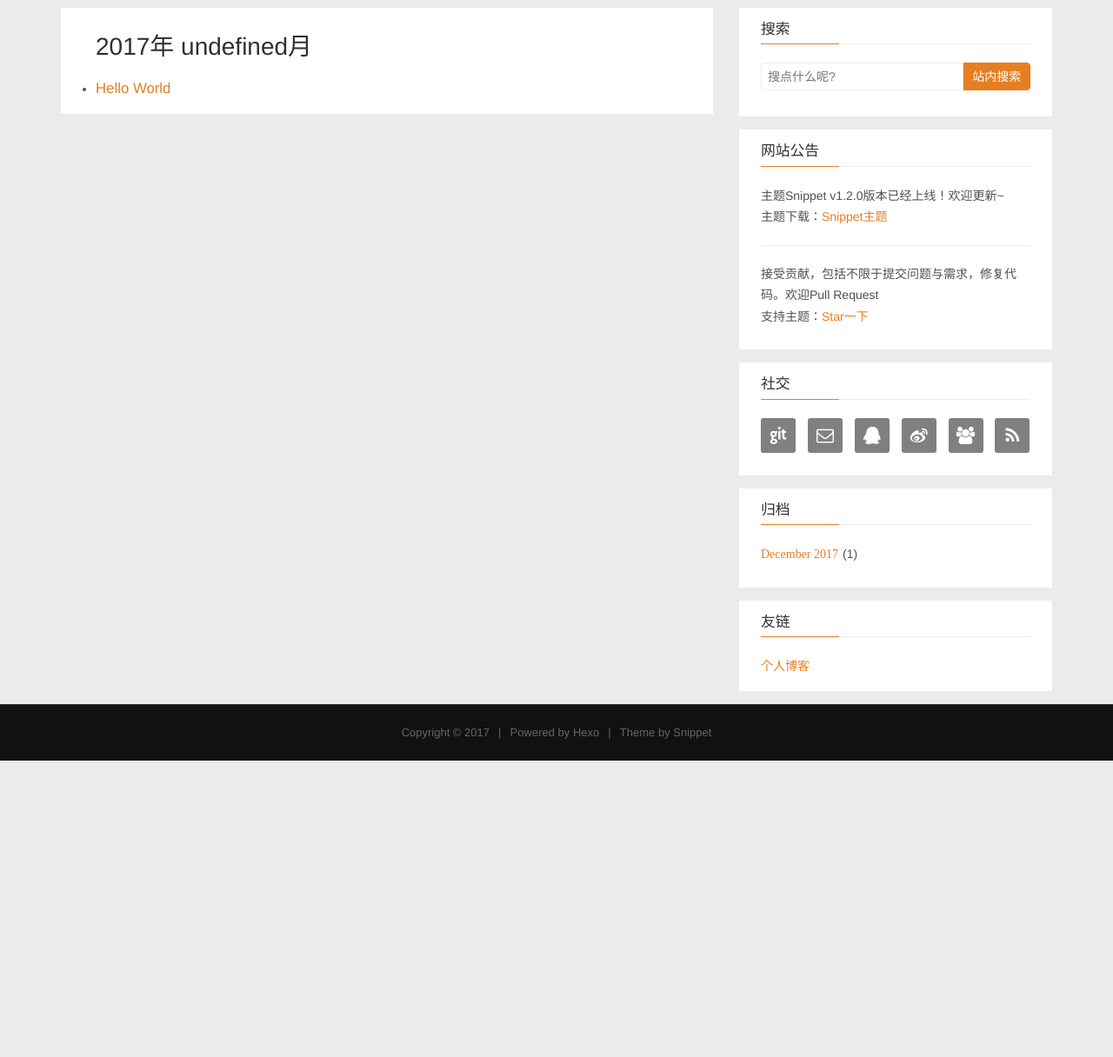
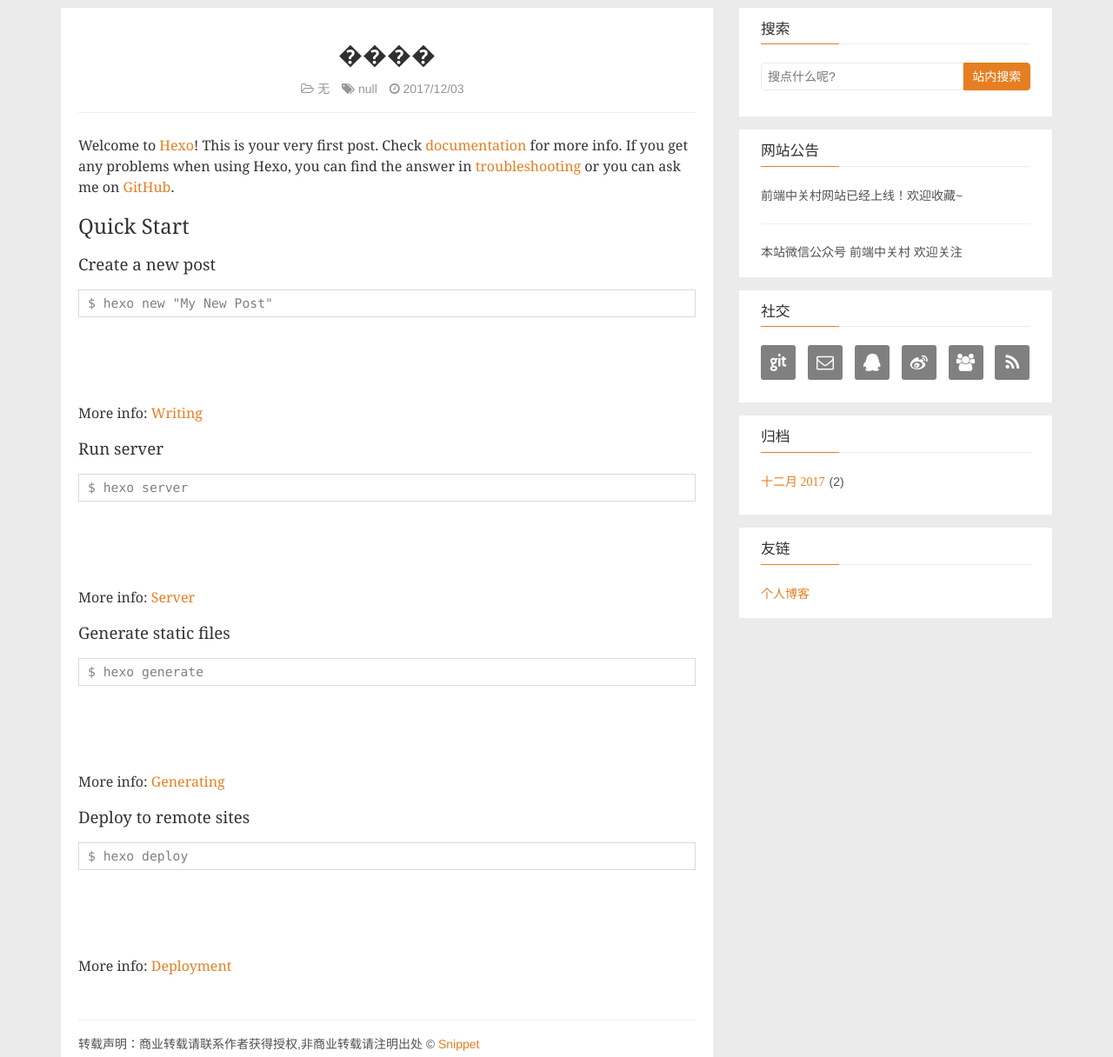
Before and after one commit to webzol/webzol.github.io, a plain HTML site: page 2017/12/03/前端中关村/index.html in a window 1280 px wide. Shown: the part 260-1476 px from the top of the page at 87% size. Before the commit the page ends 1135 px from the top, so only its background shows below. Drawn offline with nearby package versions, Linux system fonts and the light colour scheme.

Commit message:
Site updated: 2017-12-03 22:47:44

```diff
--- a/2017/12/03/hello-world/index.html
+++ b/2017/12/03/hello-world/index.html
@@ -24,10 +24,10 @@
     <!--Title-->
 
 
-<title>Hello World | Hexo</title>
+<title>Hello World | webzol</title>
 
 
-    <link rel="alternate" href="/atom.xml" title="Hexo" type="application/atom+xml">
+    <link rel="alternate" href="/atom.xml" title="webzol" type="application/atom+xml">
 
 
     <link rel="icon" href="/favicon.ico">
@@ -185,6 +185,8 @@
 
 <div class="article-nav prev-next-wrap clearfix">
 
+        <a href="/2017/12/03/前端中关村/" class="pre-post btn btn-default"><i class="fa fa-angle-left fa-fw"></i>上一篇</a>
+
 
 </div>
 
@@ -244,10 +246,8 @@
     <div class="widget notification">
         <h3 class="title">网站公告</h3>
         <div>
-            <p>主题Snippet v1.2.0版本已经上线！欢迎更新~ <br/>
-主题下载：<a href="https://github.com/shenliyang/hexo-theme-snippet" title="fork me" target="_blank">Snippet主题</a> <br/>
-<hr/>接受贡献，包括不限于提交问题与需求，修复代码。欢迎Pull Request<br/>支持主题：<a href="https://github.com/shenliyang/hexo-theme-snippet/stargazers">Star一下</a>
-</p>
+            <p>前端中关村网站已经上线！欢迎收藏~ <br/>
+<hr/>本站微信公众号 前端中关村 欢迎关注
         </div>
     </div>
 
@@ -257,11 +257,11 @@
       <h3 class="title">社交</h3>
         <div class="content social">
 
-	            <a href="//github.com/shenliyang" rel="external nofollow" title="Github" target="_blank">
+	            <a href="//github.com/webzol" rel="external nofollow" title="Github" target="_blank">
 			    	<i class="git fa fa-git"></i>
 			    </a>
 
-	            <a href="mailto:snippet@91h5.cc" rel="external nofollow" title="邮箱" target="_blank">
+	            <a href="mailto:web_zol@163.com" rel="external nofollow" title="邮箱" target="_blank">
 			    	<i class="envelope-o fa fa-envelope-o"></i>
 			    </a>
 
@@ -269,11 +269,11 @@
 			    	<i class="qq fa fa-qq"></i>
 			    </a>
 
-	            <a href="/" rel="external nofollow" title="微博" target="_blank">
+	            <a href="//weibo.com/maoqijievip" rel="external nofollow" title="微博" target="_blank">
 			    	<i class="weibo fa fa-weibo"></i>
 			    </a>
 
-	            <a href="/" rel="external nofollow" title="QQ群" target="_blank">
+	            <a href="//jq.qq.com/?_wv=1027&k=5bejLP8" rel="external nofollow" title="QQ群" target="_blank">
 			    	<i class="users fa fa-users"></i>
 			    </a>
 
@@ -292,7 +292,7 @@
 
     <div class="widget">
       <h3 class="title">归档</h3>
-        <ul class="archive-list"><li class="archive-list-item"><a class="archive-list-link" href="/archives/2017/12/"><i class="fa" aria-hidden="true">December 2017</i></a><span class="archive-list-count">1</span></li></ul>
+        <ul class="archive-list"><li class="archive-list-item"><a class="archive-list-link" href="/archives/2017/12/"><i class="fa" aria-hidden="true">十二月 2017</i></a><span class="archive-list-count">2</span></li></ul>
     </div>
 
 
--- a/archives/2017/index.html
+++ b/2017/12/03/前端中关村/index.html
@@ -24,10 +24,10 @@
     <!--Title-->
 
 
-<title>归档：2017 | Hexo</title>
+<title>���� | webzol</title>
 
 
-    <link rel="alternate" href="/atom.xml" title="Hexo" type="application/atom+xml">
+    <link rel="alternate" href="/atom.xml" title="webzol" type="application/atom+xml">
 
 
     <link rel="icon" href="/favicon.ico">
@@ -36,6 +36,8 @@
 
 
 
+
+    <link rel="stylesheet" href="//cdnjs.cloudflare.com/ajax/libs/highlight.js/9.12.0/styles/default.min.css?rev=9.12.0">
 
 
 <link rel="stylesheet" href="//cdn.bootcss.com/bootstrap/3.3.4/css/bootstrap.min.css?rev=3.3.4">
@@ -118,21 +120,90 @@
     <section class="content-wrap">
         <div class="container">
             <div class="row">
-                <main class="col-md-8 main-content ">
-                    <div id="main">
-  <div id="post-list">
-    <ul class="archives-post-list">
-    	<h1 class="info">2017年 undefined月</h1>
+                <main class="col-md-8 main-content m-post">
+                    <p id="process"></p>
+<article class="post">
+    <div class="post-head">
+        <h1 id="����">
 
-          <li class="post-items" _href="/2017/12/03/hello-world/">
-            <h3 class="post-item-title">
-            	<a href="/2017/12/03/hello-world/"> Hello World </a>
-            </h3>
-          </li>
+            ����
 
-    </ul>
-  </div>
+        </h1>
+        <div class="post-meta">
+
+
+    <span class="categories-meta fa-wrap">
+        <i class="fa fa-folder-open-o"></i>
+        <span>无</span>
+    </span>
+
+
+    <span class="fa-wrap">
+        <i class="fa fa-tags"></i>
+        <span class="tags-meta">
+
+            null
+
+        </span>
+    </span>
+
+
+    <span class="fa-wrap">
+        <i class="fa fa-clock-o"></i>
+        <span class="date-meta">2017/12/03</span>
+    </span>
 </div>
+
+
+
+    </div>
+
+    <div class="post-body post-content">
+        <p>Welcome to <a href="https://hexo.io/" target="_blank" rel="noopener">Hexo</a>! This is your very first post. Check <a href="https://hexo.io/docs/" target="_blank" rel="noopener">documentation</a> for more info. If you get any problems when using Hexo, you can find the answer in <a href="https://hexo.io/docs/troubleshooting.html" target="_blank" rel="noopener">troubleshooting</a> or you can ask me on <a href="https://github.com/hexojs/hexo/issues" target="_blank" rel="noopener">GitHub</a>.</p>
+<h2 id="Quick-Start"><a href="#Quick-Start" class="headerlink" title="Quick Start"></a>Quick Start</h2><h3 id="Create-a-new-post"><a href="#Create-a-new-post" class="headerlink" title="Create a new post"></a>Create a new post</h3><figure class="highlight bash"><table><tr><td class="gutter"><pre><span class="line">1</span><br></pre></td><td class="code"><pre><span class="line">$ hexo new <span class="string">"My New Post"</span></span><br></pre></td></tr></table></figure>
+<p>More info: <a href="https://hexo.io/docs/writing.html" target="_blank" rel="noopener">Writing</a></p>
+<h3 id="Run-server"><a href="#Run-server" class="headerlink" title="Run server"></a>Run server</h3><figure class="highlight bash"><table><tr><td class="gutter"><pre><span class="line">1</span><br></pre></td><td class="code"><pre><span class="line">$ hexo server</span><br></pre></td></tr></table></figure>
+<p>More info: <a href="https://hexo.io/docs/server.html" target="_blank" rel="noopener">Server</a></p>
+<h3 id="Generate-static-files"><a href="#Generate-static-files" class="headerlink" title="Generate static files"></a>Generate static files</h3><figure class="highlight bash"><table><tr><td class="gutter"><pre><span class="line">1</span><br></pre></td><td class="code"><pre><span class="line">$ hexo generate</span><br></pre></td></tr></table></figure>
+<p>More info: <a href="https://hexo.io/docs/generating.html" target="_blank" rel="noopener">Generating</a></p>
+<h3 id="Deploy-to-remote-sites"><a href="#Deploy-to-remote-sites" class="headerlink" title="Deploy to remote sites"></a>Deploy to remote sites</h3><figure class="highlight bash"><table><tr><td class="gutter"><pre><span class="line">1</span><br></pre></td><td class="code"><pre><span class="line">$ hexo deploy</span><br></pre></td></tr></table></figure>
+<p>More info: <a href="https://hexo.io/docs/deployment.html" target="_blank" rel="noopener">Deployment</a></p>
+
+    </div>
+
+    <div class="post-footer">
+        <div>
+
+                转载声明：商业转载请联系作者获得授权,非商业转载请注明出处 © <a href="" target="_blank">Snippet</a>
+
+        </div>
+        <div>
+
+        </div>
+    </div>
+</article>
+
+<div class="article-nav prev-next-wrap clearfix">
+
+
+        <a href="/2017/12/03/hello-world/" class="next-post btn btn-default">下一篇<i class="fa fa-angle-right fa-fw"></i></a>
+
+</div>
+
+
+    <div id="comments">
+
+    <div id="uyan_frame"></div>
+    <script type="text/javascript" src="http://v2.uyan.cc/code/uyan.js?uid=1966422"></script>
+
+
+
+
+
+
+
+
+    </div>
 
 
 
@@ -175,10 +246,8 @@
     <div class="widget notification">
         <h3 class="title">网站公告</h3>
         <div>
-            <p>主题Snippet v1.2.0版本已经上线！欢迎更新~ <br/>
-主题下载：<a href="https://github.com/shenliyang/hexo-theme-snippet" title="fork me" target="_blank">Snippet主题</a> <br/>
-<hr/>接受贡献，包括不限于提交问题与需求，修复代码。欢迎Pull Request<br/>支持主题：<a href="https://github.com/shenliyang/hexo-theme-snippet/stargazers">Star一下</a>
-</p>
+            <p>前端中关村网站已经上线！欢迎收藏~ <br/>
+<hr/>本站微信公众号 前端中关村 欢迎关注
         </div>
     </div>
 
@@ -188,11 +257,11 @@
       <h3 class="title">社交</h3>
         <div class="content social">
 
-	            <a href="//github.com/shenliyang" rel="external nofollow" title="Github" target="_blank">
+	            <a href="//github.com/webzol" rel="external nofollow" title="Github" target="_blank">
 			    	<i class="git fa fa-git"></i>
 			    </a>
 
-	            <a href="mailto:snippet@91h5.cc" rel="external nofollow" title="邮箱" target="_blank">
+	            <a href="mailto:web_zol@163.com" rel="external nofollow" title="邮箱" target="_blank">
 			    	<i class="envelope-o fa fa-envelope-o"></i>
 			    </a>
 
@@ -200,11 +269,11 @@
 			    	<i class="qq fa fa-qq"></i>
 			    </a>
 
-	            <a href="/" rel="external nofollow" title="微博" target="_blank">
+	            <a href="//weibo.com/maoqijievip" rel="external nofollow" title="微博" target="_blank">
 			    	<i class="weibo fa fa-weibo"></i>
 			    </a>
 
-	            <a href="/" rel="external nofollow" title="QQ群" target="_blank">
+	            <a href="//jq.qq.com/?_wv=1027&k=5bejLP8" rel="external nofollow" title="QQ群" target="_blank">
 			    	<i class="users fa fa-users"></i>
 			    </a>
 
@@ -223,7 +292,7 @@
 
     <div class="widget">
       <h3 class="title">归档</h3>
-        <ul class="archive-list"><li class="archive-list-item"><a class="archive-list-link" href="/archives/2017/12/"><i class="fa" aria-hidden="true">December 2017</i></a><span class="archive-list-count">1</span></li></ul>
+        <ul class="archive-list"><li class="archive-list-item"><a class="archive-list-link" href="/archives/2017/12/"><i class="fa" aria-hidden="true">十二月 2017</i></a><span class="archive-list-count">2</span></li></ul>
     </div>
 
 
```
Also changed, not shown: archives/2017/12/index.html (+15 -11 lines), archives/index.html (+15 -11 lines), index.html (+62 -11 lines), img/avatar.jpg, img/branding.png.
